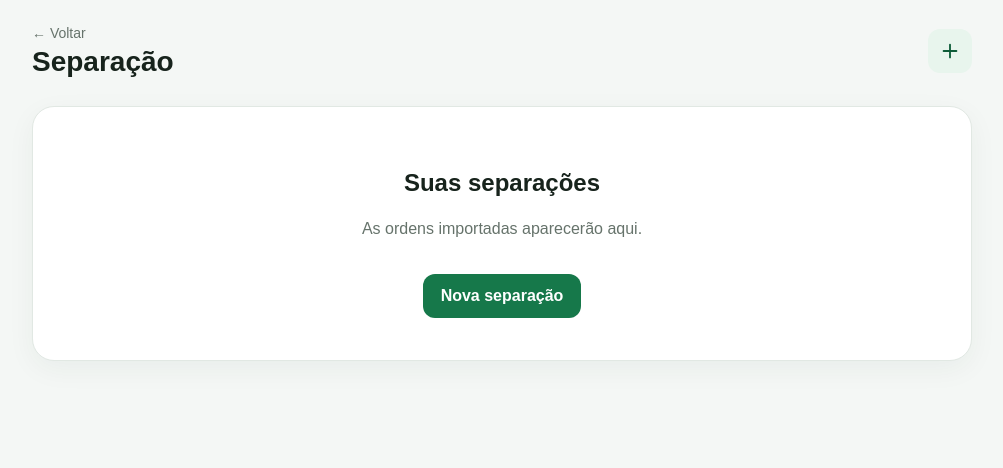
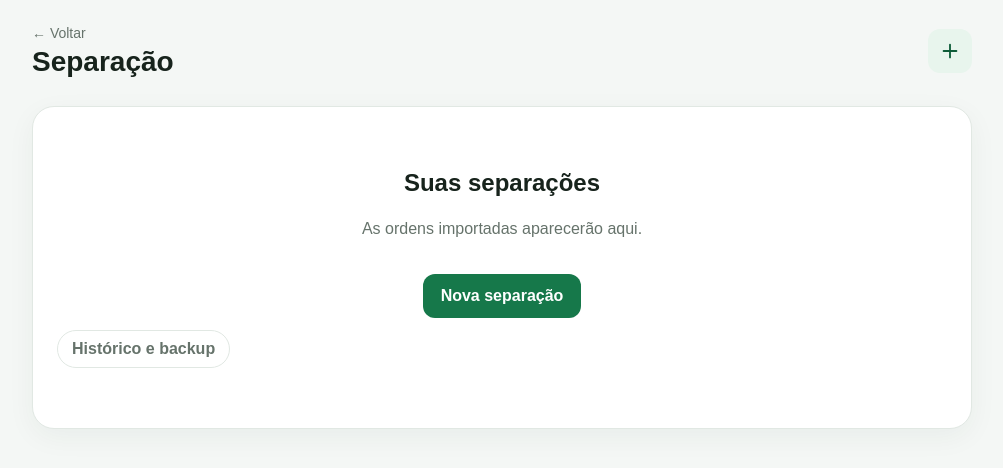
Before and after one commit to andermuchael-glitch/listapedidos, a Next.js app: page /listapedidos/separacao in a window 1280 px wide. Shown: the top 468 px of the page, without its empty margins (138-1141 px from the left). Built offline with nearby package versions, Linux system fonts and the light colour scheme.

Commit message:
feat: add history and backup access

```diff
--- a/app/separacao/page.tsx
+++ b/app/separacao/page.tsx
@@ -1,5 +1,5 @@
 import Link from "next/link";
-import { ArrowLeft, Plus } from "lucide-react";
+import { ArrowLeft, Plus, Download, Upload } from "lucide-react";
 
 export default function SeparacaoPage() {
   return (
@@ -17,6 +17,9 @@ export default function SeparacaoPage() {
           <h2>Suas separações</h2>
           <p className="muted">As ordens importadas aparecerão aqui.</p>
           <Link className="primary-button" href="/separacao/nova">Nova separação</Link>
+          <div className="filter-row" style={{marginTop: 12}}>
+            <Link className="filter" href="/historico">Histórico e backup</Link>
+          </div>
         </div>
       </section>
     </main>
```
